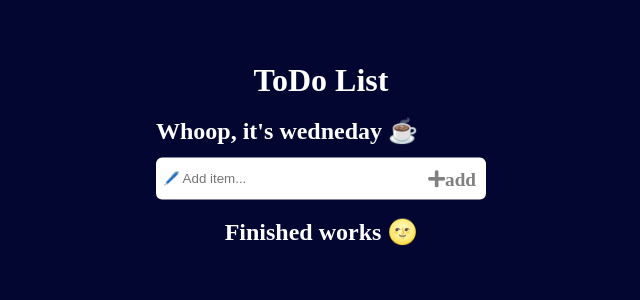
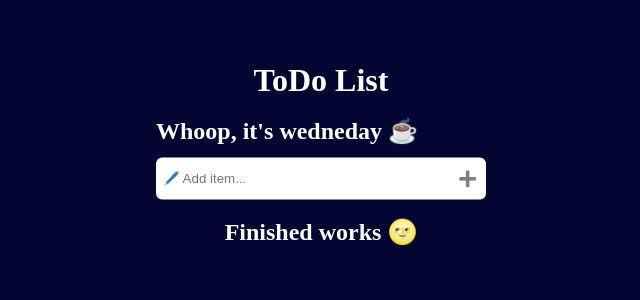
Before and after one commit to junaidkt01/react-todo, a React (Create React App) app: page / in a window 1280 px wide. Shown: the top 300 px of the page, without its empty margins (319-959 px from the left). Built offline with nearby package versions, Linux system fonts and the light colour scheme.

Commit message:
Update Main.js

```diff
--- a/src/components/main/Main.js
+++ b/src/components/main/Main.js
@@ -80,7 +80,6 @@ function Main(props) {
             }}
             className="fas fa-plus"
           >
-            add
           </i>
         </div>
         <div className="todos">
@@ -125,7 +124,7 @@ function Main(props) {
                         </i>
                       ) : (
                         <i
-                          className="fas fa-times"
+                          className="fa-solid fa-check"
                           onClick={() => setTodoEdit(obj.id)}
                         >
                         </i>
```
